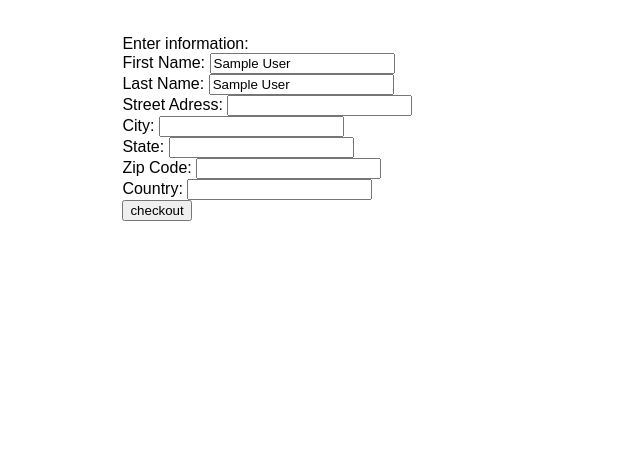
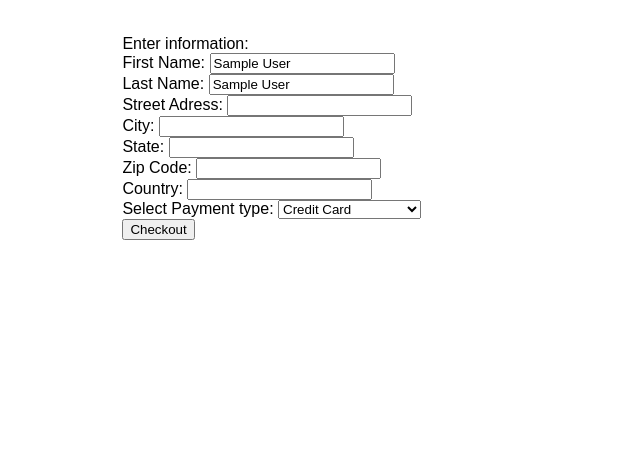
Before and after one commit to MrH100000/Panda, a PHP site: page /checkout in a window 1280 px wide. Shown: the part 93-552 px from the top of the page, without its empty margins (0-640 px from the left). Run offline with PHP 8.4, Linux system fonts and the light colour scheme; the visitor is signed in with stand-in values (Sample User, id 1); data comes from the database, SQL or seed files in the repository; both versions use the stored data as it was after the commit.

Commit message:
i dont remember what i did

```diff
--- a/checkout.php
+++ b/checkout.php
@@ -4,7 +4,7 @@
     $orders = new Orders();
     if(isset($_POST['submit']))
     {
-        $done=$orders->addToCart($_POST['street'], $_POST['city'], $_POST['state'], $_POST['zipCode'], $_POST['country']);
+        $done=$orders->addToOrder($_POST['street'], $_POST['city'], $_POST['state'], $_POST['zipCode'], $_POST['country'], $_POST['payment']);
         if($done===true)
         {
             echo "success";
--- a/model/orders.php
+++ b/model/orders.php
@@ -9,13 +9,12 @@ class Orders extends Model {
             static::$db = getDatabase();
         }
     }
-
-    public function addToCart($street, $city, $state, $zipCode, $country )
+    public function addToOrder($street, $city, $state, $zipCode, $country, $paymentType )
     {
         //prepare sql statement to add to cart
         $id=$_SESSION['userID'];
-        $query = $this->DB()->prepare('INSERT INTO orders (UserID, Address, City, State, Country, ShippingCost, ZipCode)
-        VALUES ( :id, :street, :city, :state , :country, 10000, :zipCode)');
+        $query = $this->DB()->prepare('INSERT INTO orders (UserID, Address, City, State, Country, ShippingCost, ZipCode, PaymentType)
+        VALUES ( :id, :street, :city, :state , :country, 10000, :zipCode, :paymentType)');
         //try to add product
         try{
             //binds values while executing
@@ -25,7 +24,8 @@ class Orders extends Model {
                     ':state' => $state,
                     ':city' => $city,
                     ':country' => $country,
-                    ':zipCode' => $zipCode
+                    ':zipCode' => $zipCode,
+                    ':paymentType' => $paymentType
             ]);
             //close query
             $query->closeCursor();
--- a/view/checkout.php
+++ b/view/checkout.php
@@ -23,6 +23,15 @@
         <label>Country:</label>
         <input type="text" name="country" required>
         <br>
-        <input type="submit" name="submit" value="checkout">
+        <label>Select Payment type:</label>
+        <select name="payment">
+            <option value="Credit Card"> Credit Card </option>
+            <option value="Debit Card"> Debit Card </option>
+            <option value="Cash Upon Delivery"> Cash upon delivery </option>
+            <option value="Check Upon Delivery"> Check upon delivery </option>
+            <option value="Doge Coin"> Doge Coin. </option>
+        </select>
+        <br>
+        <input type="submit" name="submit" value="Checkout">
     </form>
 <?php require_once __DIR__ . '/partials/footer.php'; ?>
```
Also changed, not shown: README.md, panda.db.
